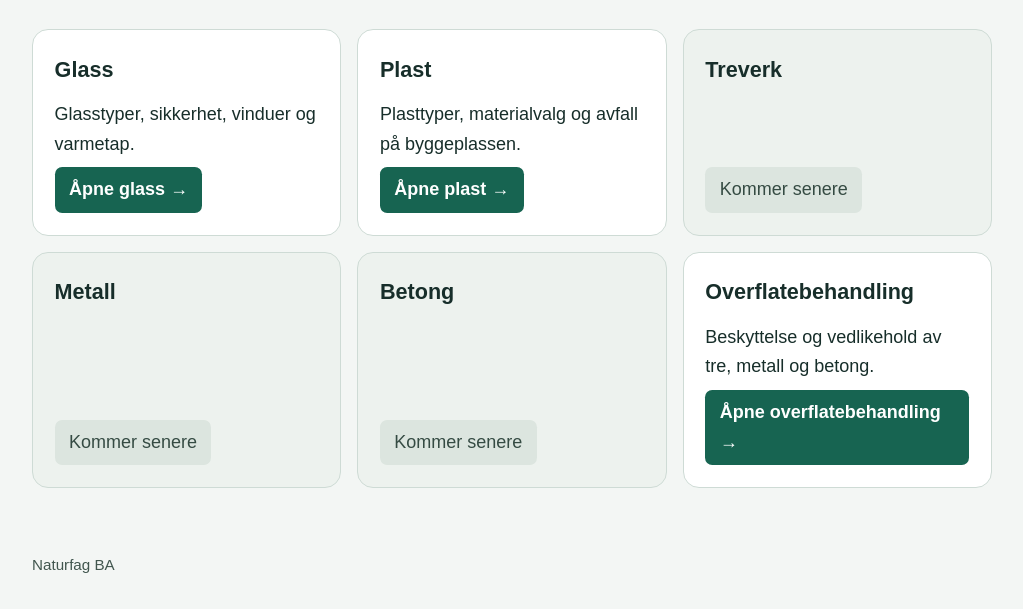
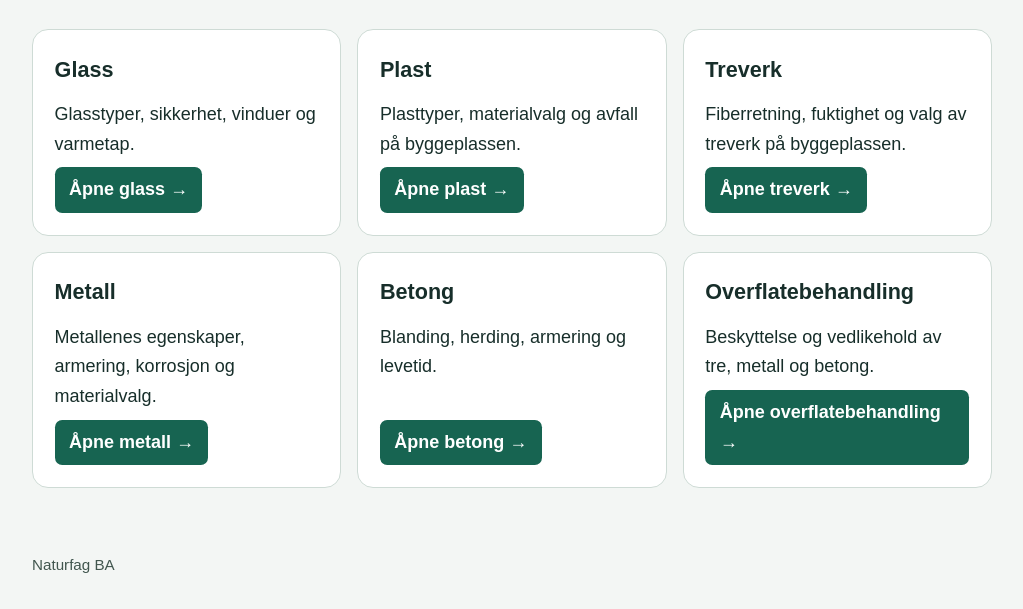
Before and after one commit to NatashaPaus/NaturfagBA, a plain HTML site: page index.html in a window 1280 px wide. Shown: the part 256-865 px from the top of the page, without its empty margins (128-1151 px from the left). Drawn offline with Linux system fonts and the light colour scheme.

Commit message:
Revise content and structure of index.html
Updated the content and structure of the index.html file, including changes to the articles for materials and their descriptions.

```diff
--- a/index.html
+++ b/index.html
@@ -19,8 +19,6 @@ li{display:flex}
 .action{display:inline-block;align-self:flex-start;margin-top:auto;padding:.5rem .9rem;border-radius:.45rem;background:#176451;color:white;font-weight:bold;text-decoration:none}
 .action:hover{background:#104638;text-decoration:underline}
 .action:focus-visible{outline:3px solid #172e2a;outline-offset:4px}
-.pending{background:#edf2ee}
-button.action:disabled{background:#dce5df;color:#354b43;border:0;font:inherit;cursor:default}
 footer{font-size:.95rem;color:#41564e}
 </style>
 </head>
@@ -48,21 +46,24 @@ footer{font-size:.95rem;color:#41564e}
         </article>
       </li>
       <li>
-      <article class="card pending">
+        <article class="card">
           <h2>Treverk</h2>
-        <button class="action" disabled>Kommer senere</button>
+          <p>Fiberretning, fuktighet og valg av treverk på byggeplassen.</p>
+          <a class="action" href="./treverk-sikt-ki.html">Åpne treverk →</a>
         </article>
       </li>
       <li>
-      <article class="card pending">
+        <article class="card">
           <h2>Metall</h2>
-        <button class="action" disabled>Kommer senere</button>
+          <p>Metallenes egenskaper, armering, korrosjon og materialvalg.</p>
+          <a class="action" href="./metaller-sikt-ki.html">Åpne metall →</a>
         </article>
       </li>
       <li>
-      <article class="card pending">
+        <article class="card">
           <h2>Betong</h2>
-        <button class="action" disabled>Kommer senere</button>
+          <p>Blanding, herding, armering og levetid.</p>
+          <a class="action" href="./betong-sikt-ki.html">Åpne betong →</a>
         </article>
       </li>
       <li>
```
Lines whose indentation alone changed are shown as unchanged.
